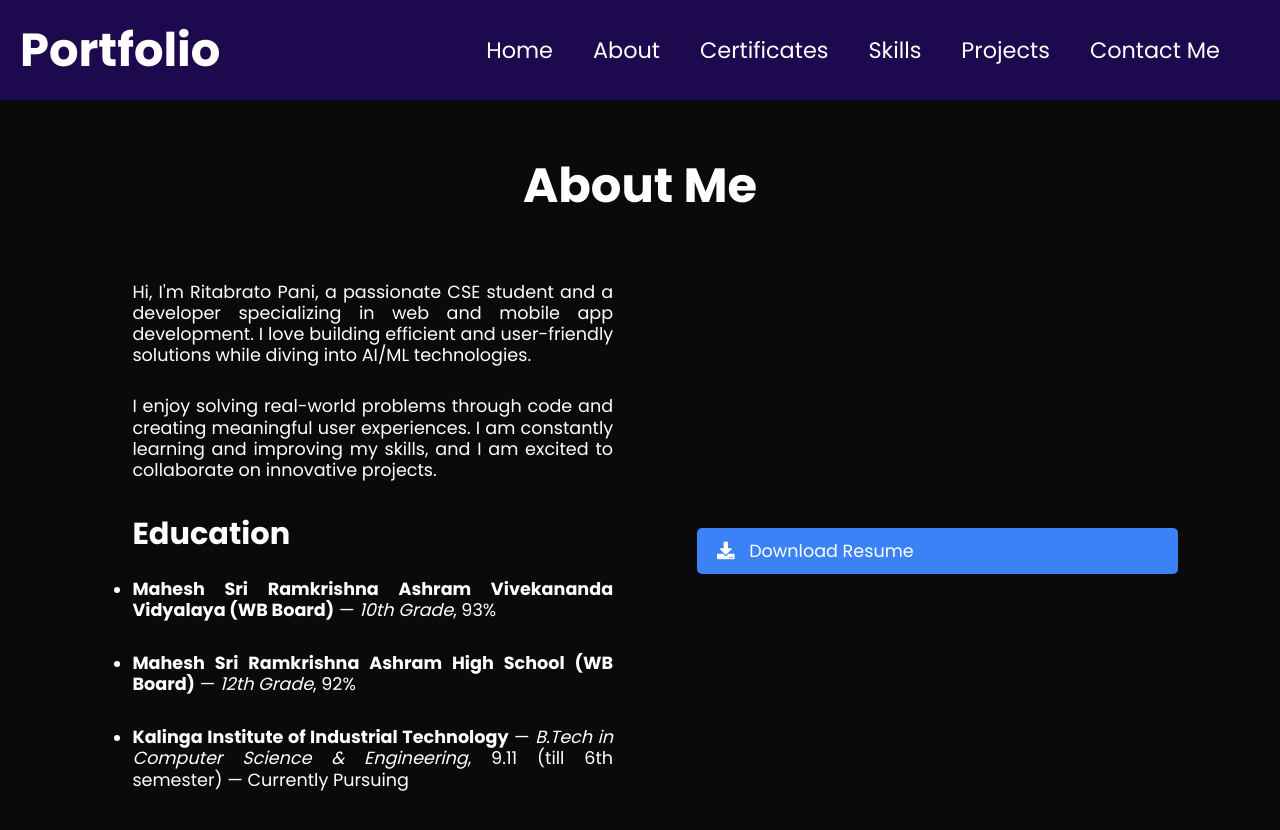
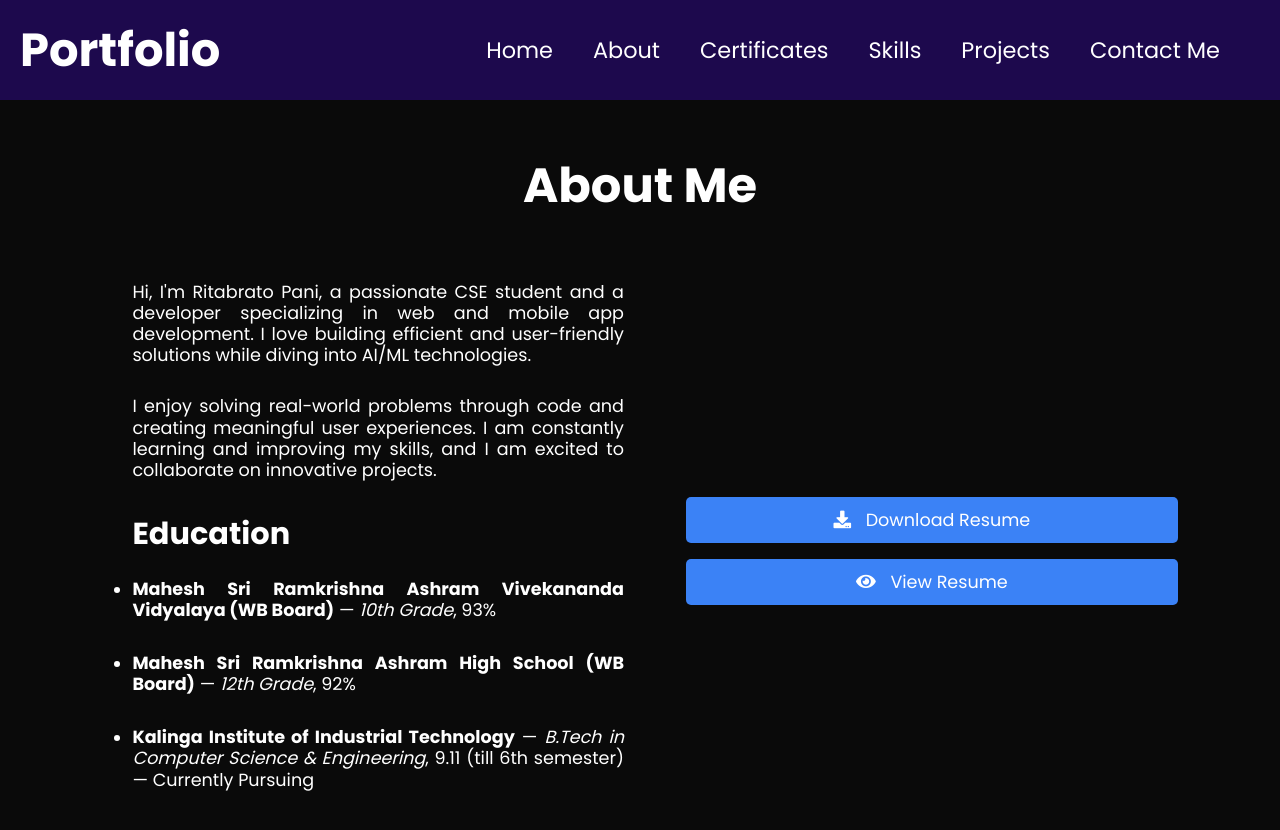
Before and after one commit to rjkrishna29/Portfolio, a plain HTML site: page about.html in a window 1280 px wide. Drawn offline with Linux system fonts and the light colour scheme.

Commit message:
Resume Updated

```diff
--- a/about.html
+++ b/about.html
@@ -3,9 +3,40 @@
 <head>
     <meta charset="UTF-8">
     <meta name="viewport" content="width=device-width, initial-scale=1.0">
-    <link href="https://cdnjs.cloudflare.com/ajax/libs/font-awesome/5.15.4/css/all.min.css" rel="stylesheet"> <!-- FontAwesome Icons -->
-    <title>Ritabrato Pani - About</title>
+    <link href="https://cdnjs.cloudflare.com/ajax/libs/font-awesome/5.15.4/css/all.min.css" rel="stylesheet"> <title>Ritabrato Pani - About</title>
     <link rel="stylesheet" href="style.css">
+
+    <style>
+        /* Target the main container for the about section */
+        .about-container {
+            display: flex;
+            align-items: center;
+            gap: 2rem; /* Adds space between text and buttons */
+        }
+
+        /* Target the container for the buttons */
+        .about-img {
+            display: flex;
+            flex-direction: column; /* This is the key: stacks items vertically */
+            gap: 1rem;              /* Adds space between the two buttons */
+            align-items: center;      /* Centers the buttons */
+            min-width: 220px;       /* Ensures the button container has a minimum width */
+        }
+
+        /* Style for the buttons themselves */
+        .btn {
+            width: 100%; /* Makes both buttons have the same width */
+            text-align: center;
+        }
+
+        /* Media Query for mobile devices */
+        @media (max-width: 768px) {
+            .about-container {
+                flex-direction: column; /* Stacks the text and buttons on small screens */
+            }
+        }
+    </style>
+
 </head>
 <body>
     <header>
@@ -32,7 +63,6 @@
         <div><h1 style="text-align: center;font-size: 3rem;margin-bottom: 30px;">About Me</h1></div>
         <section class="about-section">
             <div class="about-container">
-                <!-- Left Section (Text Content) -->
                 <div class="about-text">
 
                     <p style="text-align: justify;">Hi, I'm Ritabrato Pani, a passionate CSE student and a developer specializing in web and mobile app development. I love building efficient and user-friendly solutions while diving into AI/ML technologies.</p>
@@ -51,17 +81,18 @@
                 </ul>
                 </div>
 
-                <!-- Right Section (Download Resume Button) -->
                 <div class="about-img">
                     <a href="resume/resume.pdf" class="btn" download="Ritabrato_Pani_Resume.pdf">
                         <i class="fas fa-download"></i> Download Resume
+                    </a>
+                    <a href="resume/resume.pdf" class="btn" target="_blank">
+                        <i class="fas fa-eye"></i> View Resume
                     </a>
                 </div>
             </div>
         </section>
     </main>
 
-    <script src="script.js"></script>
     <script src="script.js"></script>
     <script>
         const hamburger = document.getElementById('hamburger');
```
Also changed, not shown: 1 other file.
